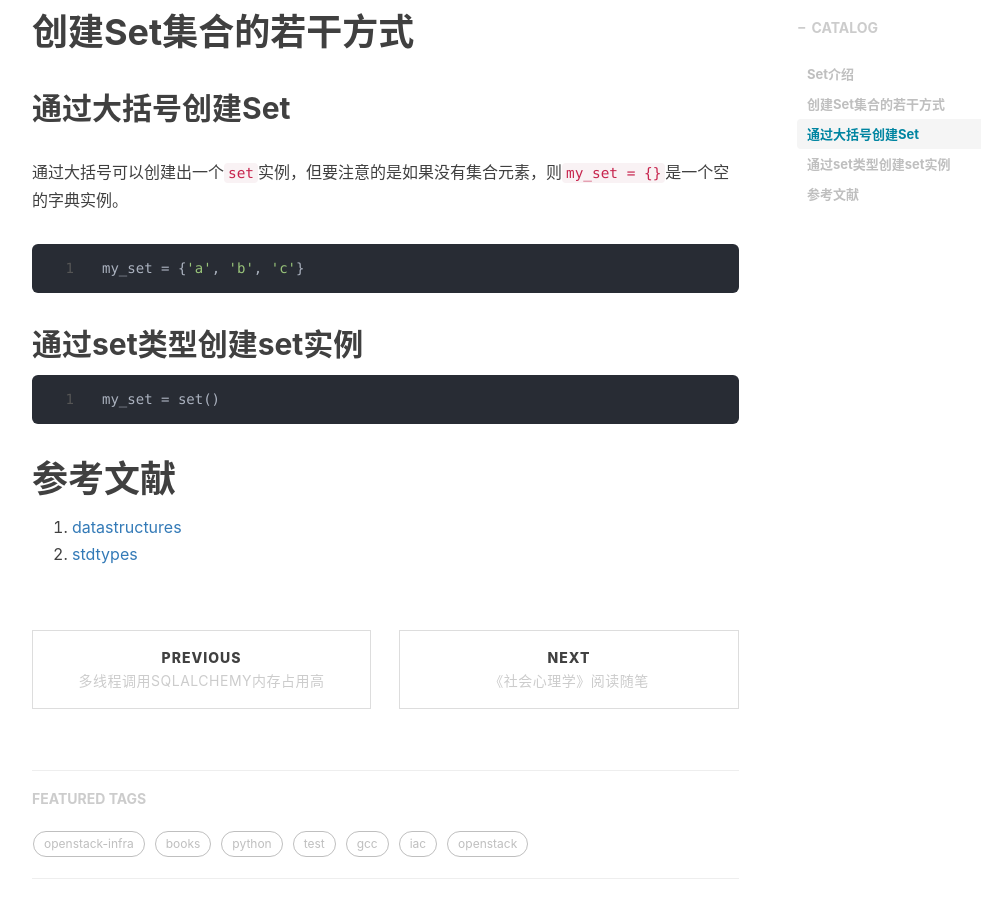
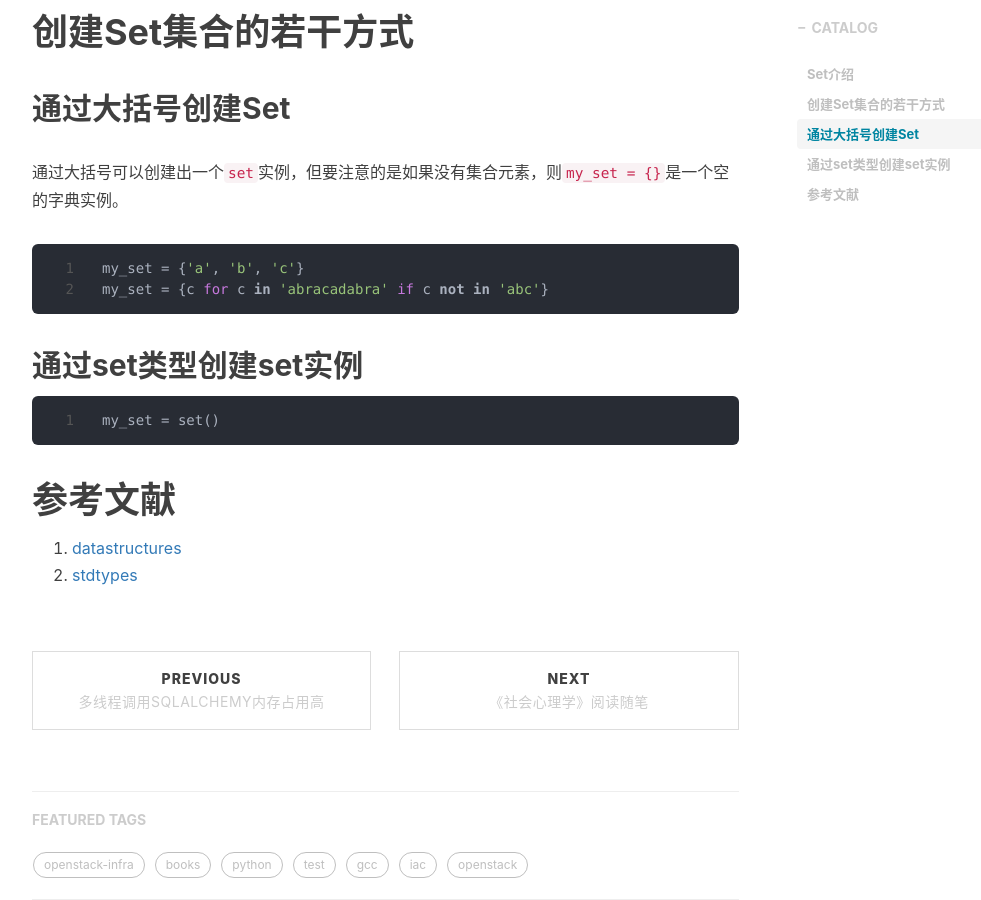
Before and after one commit to shihai1991/shihai1991.github.io, a Jekyll site: the page built from _posts/2022-09-30-python-set.md, in a window 1280 px wide and 900 px high, scrolled down 637 px. Shown: the whole window, without its empty margins (233-1214 px from the left). Built offline with Jekyll 4.4.1, drawn with Linux system fonts in a browser that asks for light colours; nearby versions of some CDN libraries; comment, search, counter and statistics services are not loaded.

Commit message:
Update 2022-09-30-python-set.md

````diff
--- a/_posts/2022-09-30-python-set.md
+++ b/_posts/2022-09-30-python-set.md
@@ -17,6 +17,7 @@ Set是一个没有重复元素的无序集合。
 通过大括号可以创建出一个`set`实例，但要注意的是如果没有集合元素，则`my_set = {}`是一个空的字典实例。
 ```python
 my_set = {'a', 'b', 'c'}
+my_set = {c for c in 'abracadabra' if c not in 'abc'}
 ```
 
 ## 通过set类型创建set实例
````
